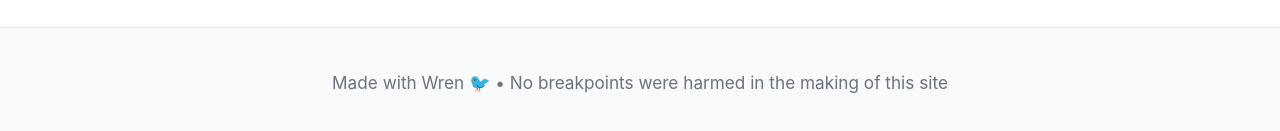
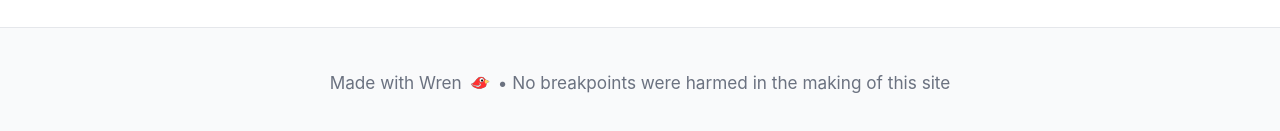
Before and after one commit to PxPerfectMike/Wren, a React (Vite) app: page / in a window 1280 px wide. Shown: the part 9732-9863 px from the top of the page. Built offline with nearby package versions, Linux system fonts and the light colour scheme.

Commit message:
Replace emoji with Wren logo in footer

```diff
--- a/src/docs/App.tsx
+++ b/src/docs/App.tsx
@@ -79,9 +79,15 @@ function App() {
         style={{ borderTop: '1px solid var(--color-border)' }}
       >
         <Container maxWidth="xl" center>
-          <Text align="center" color="var(--color-text-secondary)">
-            Made with Wren 🐦 • No breakpoints were harmed in the making of this site
-          </Text>
+          <Stack direction="row" align="center" justify="center" spacing="scale-2">
+            <Text align="center" color="var(--color-text-secondary)">
+              Made with Wren
+            </Text>
+            <img src="/logo.svg" alt="Wren Logo" style={{ width: '20px', height: '20px' }} />
+            <Text align="center" color="var(--color-text-secondary)">
+              • No breakpoints were harmed in the making of this site
+            </Text>
+          </Stack>
         </Container>
       </Box>
     </Box>
```
